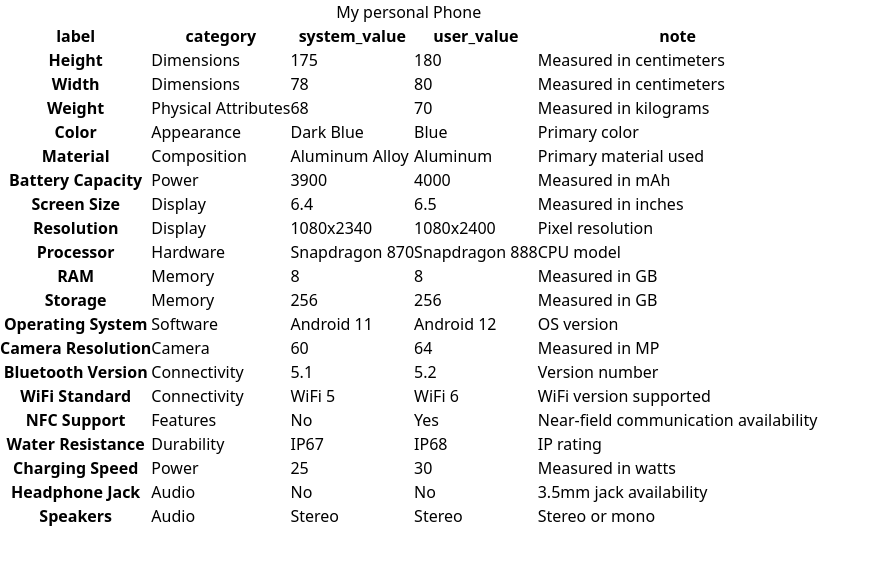
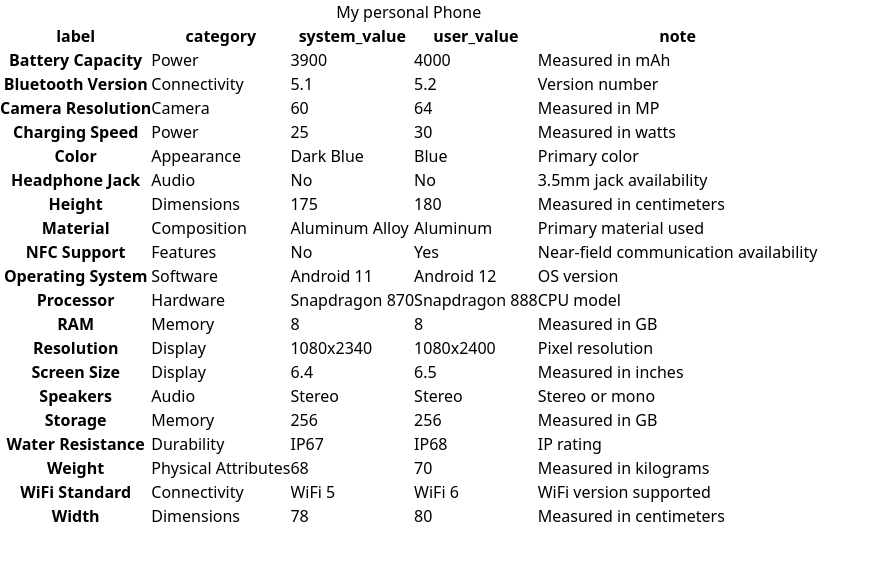
Before and after one commit to manuel-pross/technical_challenge, a React (Vite) app: page / in a window 1280 px wide. Shown: the top 564 px of the page, without its empty margins (0-880 px from the left). Built offline with nearby package versions, Linux system fonts and the light colour scheme.

Commit message:
fix: ensure correct sorting order on click

```diff
--- a/src/components/customTable/index.tsx
+++ b/src/components/customTable/index.tsx
@@ -17,7 +17,10 @@ function CustomTable() {
   const [sortedTechSpecs, setSortedTechSpecs] = useState(techSpecs);
 
   useEffect(() => {
-    setSortedTechSpecs(techSpecs);
+    if (!techSpecs) return;
+    const initalSortedTechSpecs = [...techSpecs];
+    sortTechSpecs(initalSortedTechSpecs, "label", "asc");
+    setSortedTechSpecs(initalSortedTechSpecs);
   }, [status, techSpecs, error]);
 
   if (status === "loading") {
@@ -47,12 +50,12 @@ function CustomTable() {
   return (
     <table>
       <caption>My personal Phone</caption>
-      <TableHead colHeaders={tableHeaders} onClick={handleColHeaderClick} />
-      {sortedTechSpecs ? (
-        <TableBody techSpecs={sortedTechSpecs} />
-      ) : (
-        <TableBody techSpecs={techSpecs} />
-      )}
+      <TableHead
+        colHeaders={tableHeaders}
+        InitialSortingOrder="asc"
+        onClick={handleColHeaderClick}
+      />
+      {sortedTechSpecs && <TableBody techSpecs={sortedTechSpecs} />}
     </table>
   );
 }
--- a/src/components/customTable/tableHead/index.tsx
+++ b/src/components/customTable/tableHead/index.tsx
@@ -1,16 +1,25 @@
-import { useState } from "react";
+import { useEffect, useState } from "react";
 
 type TableHeadProps = {
   colHeaders: string[];
+  InitialSortingOrder: "asc" | "desc";
   onClick: (header: string, sortOrder: "asc" | "desc") => void;
 };
 
-function TableHead({ colHeaders, onClick }: TableHeadProps) {
-  const [sortOrder, setSortOrder] = useState<"asc" | "desc">("desc");
+function TableHead({
+  colHeaders,
+  InitialSortingOrder,
+  onClick,
+}: TableHeadProps) {
+  const [sortOrder, setSortOrder] = useState<"asc" | "desc">(
+    InitialSortingOrder,
+  );
 
   const handleClick = (event: React.MouseEvent<HTMLButtonElement>) => {
-    setSortOrder(sortOrder === "desc" ? "asc" : "desc");
-    onClick(event.currentTarget.innerText, sortOrder);
+    const newSortOrder = sortOrder === "desc" ? "asc" : "desc";
+
+    setSortOrder(newSortOrder);
+    onClick(event.currentTarget.innerText, newSortOrder);
   };
 
   return (
```
